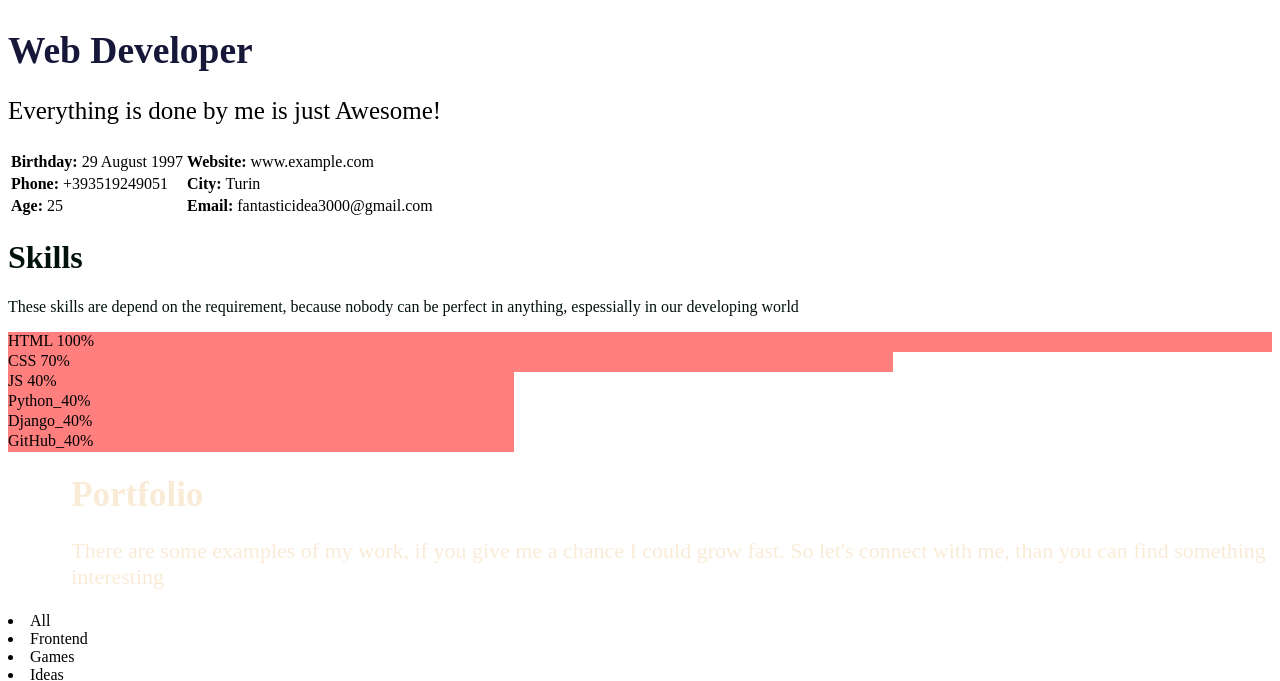
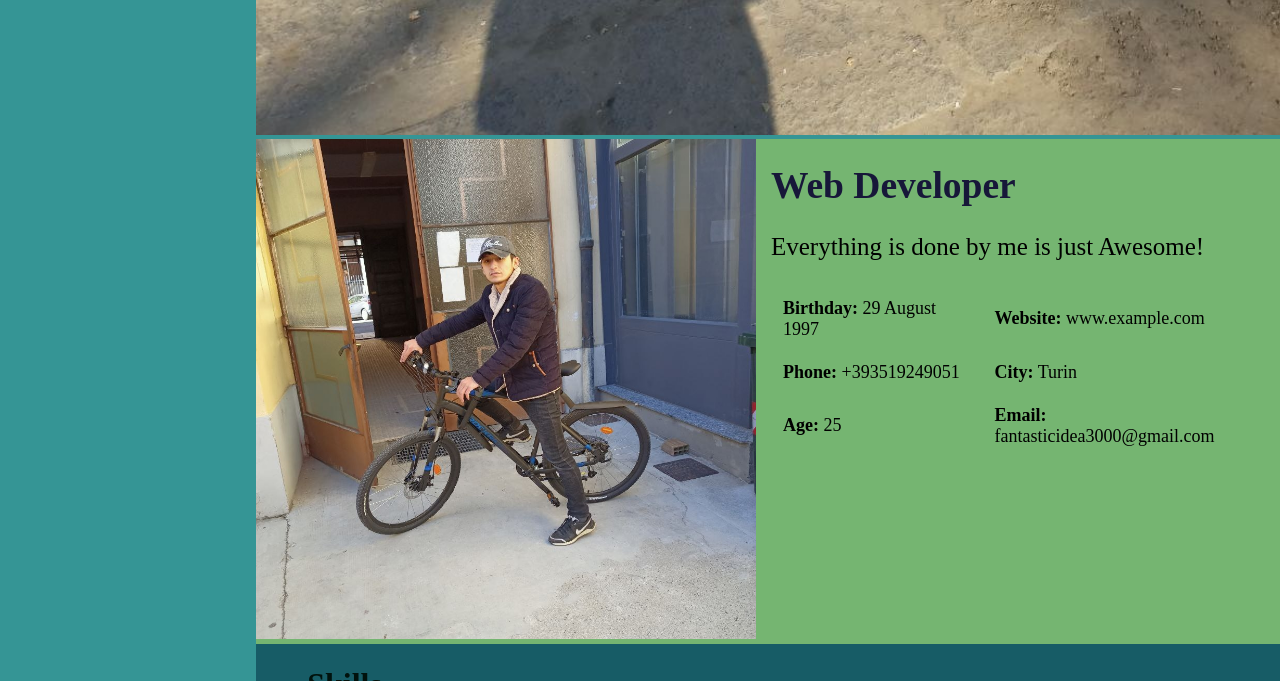
Before and after one commit to Khurshid97/myPortfolio, a Django app: page / in a window 1280 px wide. Shown: the part 1230-1911 px from the top of the page. Run offline with Django 4.2, Linux system fonts and the light colour scheme.

Commit message:
Changing some css files

```diff
--- /dev/null
+++ b/mypage/static/css/styles.css
@@ -0,0 +1,305 @@
+body {
+    background-color: rgb(53, 149, 149);
+    width: 100%;
+    display: grid;
+    grid-template-columns: 20% 50% 30%;
+    margin: 0;
+}
+
+.toggle-button {
+    position: fixed;
+    margin-top: 5%;
+    top: 3 rem;
+    right: 1rem;
+    display: none;
+    flex-direction: column;
+    justify-content: space-between;
+    width: 30px;
+    height: 20px;
+}
+
+.toggle-button .bar {
+    height: 3px;
+    width: 100%;
+    background-color: aliceblue;
+    border-radius: 10px;
+}
+
+.navbar {
+    position: fixed;
+    align-items: center;
+    width: 20%;
+    height: 100%;
+}
+
+.navbar div img {
+    margin-top: 40%;
+    width: 100px;
+    height: auto;
+    border-radius: 50%;
+    border: solid;
+    border-width: 5px;
+}
+.nav_links {
+    padding: 5px;
+    list-style-type: none;
+    margin-left: 30%;
+    display: block;
+    visibility: visible;
+}
+
+
+
+.section {
+    display: grid;
+    grid-column: 2/4;
+}
+
+.home img{
+    width: 100%;
+}
+
+/* About page */
+.about_info {
+    background-color: rgb(117, 181, 113);
+}
+
+.about_info img {
+    width: 500px;
+    height: auto;
+    float: left;
+    margin-right: 15px;
+    margin-bottom: 5px;
+}
+#info {
+    align-items: center;
+}
+#info table td {
+    padding: 10px;
+    font-size: large;
+}
+
+
+/* Skill page*/
+.skills {
+    background-color: rgb(23, 92, 102);
+}
+.skill_heading {
+    margin-left: 5%;
+}
+
+.flex-container {
+    display: flex;
+    flex-direction: row;
+    flex-wrap: wrap;
+  }
+
+
+
+.html_rectangle {
+    margin-left: 5%;
+    margin-bottom: 20px;
+    border: solid blanchedalmond;
+    height: 20px;
+    border-right: 2px solid white;
+    width: 40%;
+  }
+
+.js_rectangle {
+    margin-left: 5%;
+    margin-bottom: 20px;
+    border: solid blanchedalmond;
+    height: 20px;
+    width: 40%;
+}
+
+.django_rectangle {
+    margin-left: 5%;
+    margin-bottom: 20px;
+    border: solid blanchedalmond;
+    height: 20px;
+    width: 40%;
+}
+
+.css_rectangle {
+    margin-left: 5%;
+    margin-bottom: 20px;
+    border: solid blanchedalmond;
+    height: 20px;
+    width: 40%;
+  }
+
+.python_rectangle {
+    margin-left: 5%;
+    margin-bottom: 20px;
+    border: solid blanchedalmond;
+    height: 20px;
+    width: 40%;
+  }
+
+  .github_rectangle {
+    margin-left: 5%;
+    margin-bottom: 20px;
+    border: solid blanchedalmond;
+    height: 20px;
+    width: 40%;
+  }
+
+/* Portfolio page */
+.portfolio_page {
+    background-color: rgb(23, 102, 57);
+}
+#myBtnContainer {
+    width: 25%;
+    height: 30px;
+    border-radius: 25px;
+    background: #73AD21;
+    border: solid slateblue;
+    margin: auto;
+    text-align: center;
+    display: flex;
+    justify-content: center;
+}
+#myBtnContainer li {
+    list-style-type: none;
+    padding: 5px;
+}
+.btn {
+    border: none;
+    outline: none;
+    padding: 12px 16px;
+    cursor: pointer;
+  }
+
+  .btn:hover {
+    background-color: #ddd;
+  }
+
+  .btn.active {
+    background-color: #666;
+    color: white;
+  }
+
+
+.column {
+    float: left;
+    width: 33.33%;
+    display: none; /* Hide all elements by default */
+  }
+
+.row:after {
+    content: "";
+    display: table;
+    clear: both;
+  }
+
+.show {
+    display: block;
+  }
+  .content {
+    background-color: rgb(191, 165, 165);
+    padding: 10px;
+    border: solid aqua;
+  }
+  .content img {
+      height: 382px;
+  }
+
+  footer {
+    text-align: center;
+    padding: 3px;
+    background-color: DarkSalmon;
+    color: white;
+  }
+@media screen and (max-width: 1024px) {
+    .navbar div img {
+        width: 65px;
+        height: auto;
+        border-radius: 50%;
+        border: solid;
+        border-width: 5px;
+    }
+}
+@media screen and (max-width: 680px) {
+    body {
+        background-color: lightgreen;
+    }
+    .navbar {
+        flex-direction: column;
+        height: 50%;
+        margin-left: 58%;
+        margin-top: 10%;
+        width: 30%;
+        border: solid aliceblue;
+    }
+    .navbar div img {
+        display: none;
+    }
+    .navbar div h1 {
+        display: none;
+    }
+
+    .toggle-button {
+        display: flex;
+    }
+    .bar:hover {
+        background-color: rgb(147, 52, 52);
+    }
+
+    .section {
+        display: grid;
+        grid-column: 1/4;
+    }
+
+    .about_info img {
+        width: 100%;
+    }
+
+    .flex-container {
+        flex-direction: column;
+      }
+    .responsive {
+        display: none;
+    }
+
+    #myBtnContainer {
+        width: 50%;
+        height: 30px;
+        border-radius: 25px;
+        background: #73AD21;
+        border: solid slateblue;
+        margin: auto;
+    }
+    #myBtnContainer li {
+        list-style-type: none;
+        padding: 5px;
+    }
+    .btn {
+        border: none;
+        outline: none;
+        padding: 12px 16px;
+        cursor: pointer;
+        border-radius: 0%;
+      }
+      .column {
+        float: left;
+        width: 50%;
+        display: none; /* Hide all elements by default */
+      }
+      .row:after {
+        content: "";
+        display: table;
+        clear: both;
+      }
+
+    .show {
+        display: block;
+      }
+      .content {
+        background-color: rgb(191, 165, 165);
+        padding: 10px;
+      }
+      .content img {
+        height: 200px;
+    }
+}
--- a/mypage/templates/mypage/home.html
+++ b/mypage/templates/mypage/home.html
@@ -5,7 +5,7 @@
         <meta charset="utf-8">
 
         <link rel="stylesheet" href="https://cdn.jsdelivr.net/npm/bootstrap-icons@1.8.1/font/bootstrap-icons.css">
-        <link rel="stylesheet" href="{% static '/css/styles.css' %}">
+        <link rel="stylesheet" href="{% static 'css/styles.css' %}">
     </head>
     <body>
         <a class="toggle-button" onclick="myFunction()">
```
Also changed, not shown: mypage/static/js/interactive.js (added, +56 -0 lines), portfolio/settings.py (+4 -3 lines), mypage/static/images/about.jpg (added), mypage/static/images/myImage.jpg (added), mypage/static/images/secondmyImage.jpg (added).
